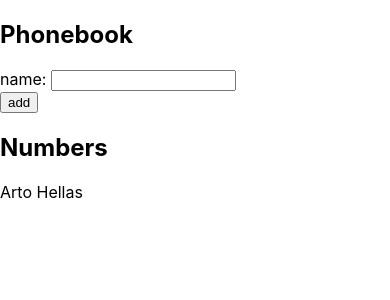
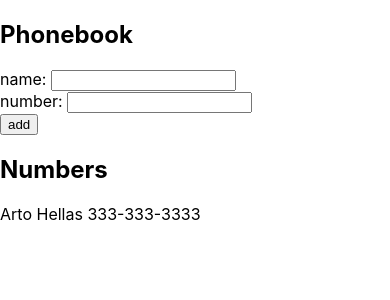
Before and after one commit to ivoryblakk/part2, a React (Create React App) app in the folder the_phonebook/: page / in a window 390 px wide. Shown: the top 300 px of the page. Built offline with nearby package versions, Linux system fonts and the light colour scheme.

Commit message:
the phonebook step3

```diff
--- a/the_phonebook/src/App.js
+++ b/the_phonebook/src/App.js
@@ -2,9 +2,10 @@ import React, { useState } from 'react'
 
 const App = () => {
   const [ persons, setPersons] = useState([
-    { name: 'Arto Hellas' }
+    { name: 'Arto Hellas', number: "333-333-3333" }
   ])
   const [ newName, setNewName ] = useState('')
+  const [ newNumber, setNewNumber ] = useState('')
   let copy = [...persons];
 
   const addPersonToPhonebook = (event) => {
@@ -14,9 +15,10 @@ const App = () => {
       alert(`${newName} is already in the Phonebook`)
       return;
     }
-    copy.push({name: newName})
+    copy.push({name: newName, number: newNumber})
     setPersons(copy)
     setNewName("")
+    setNewNumber("")
     console.log('copy', copy)
     console.log('person', persons)
     console.log('button clicked', event.target)
@@ -28,7 +30,7 @@ const App = () => {
   }
 
   const List =()=> {
-    const rows = copy.map( c => <Contact key={c.name} name={c.name} />)
+    const rows = copy.map( c => <Contact key={c.name} name={c.name} number={c.number} />)
     return (
       <div>
         {rows}
@@ -37,13 +39,17 @@ const App = () => {
   }
 
   const Contact = props => {
-    const {name} = props
-    return <div> {name}</div>;
+    const {name , number} = props
+    return <div> {name} {number}</div>;
   }
 
   const handleNameChange = (event) => {
     console.log(event.target.value)
     setNewName(event.target.value)
+  }
+  const handleNumberChange = event => {
+    console.log(event.target.value)
+    setNewNumber(event.target.value)
   }
   return (
     <div>
@@ -51,6 +57,9 @@ const App = () => {
       <form onSubmit={addPersonToPhonebook}>
         <div>
           name: <input value={newName} onChange={handleNameChange} />
+        </div>
+        <div>
+          number: <input value={newNumber} onChange={handleNumberChange} />
         </div>
         <div>
           <button type="submit">add</button>
```
